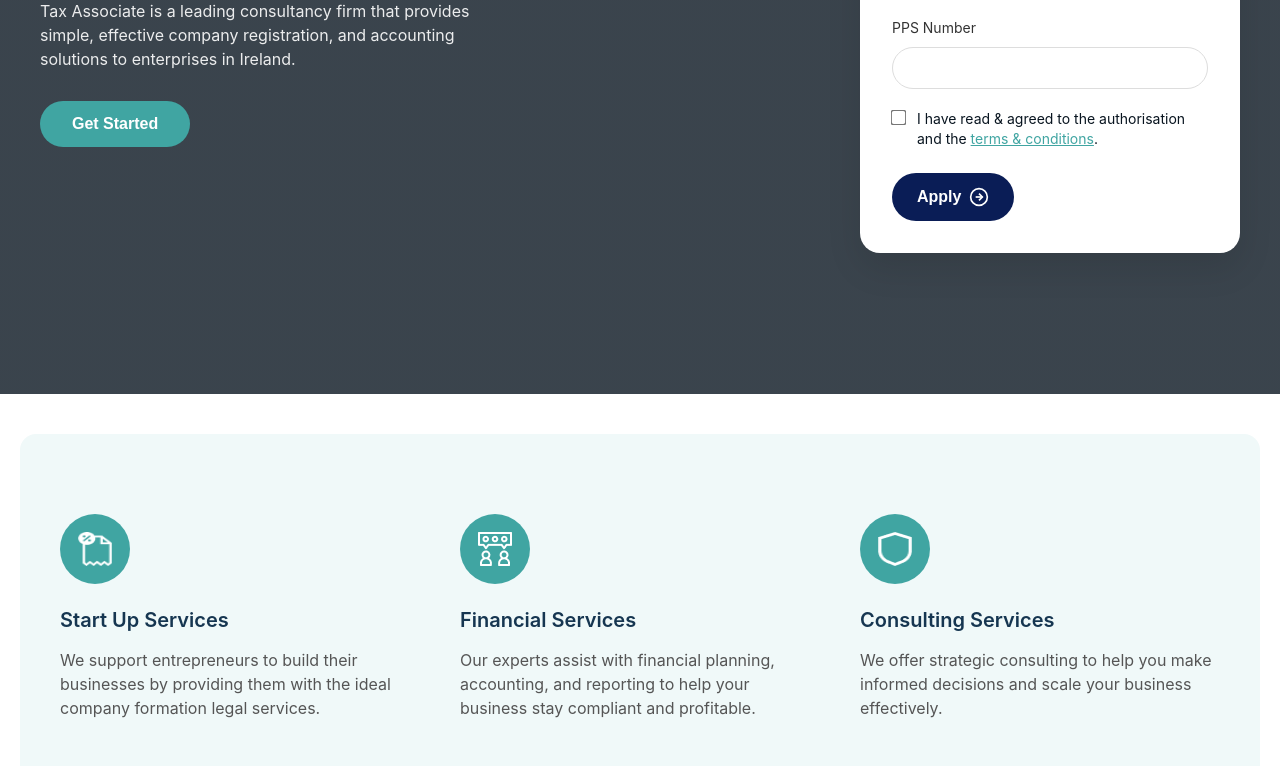
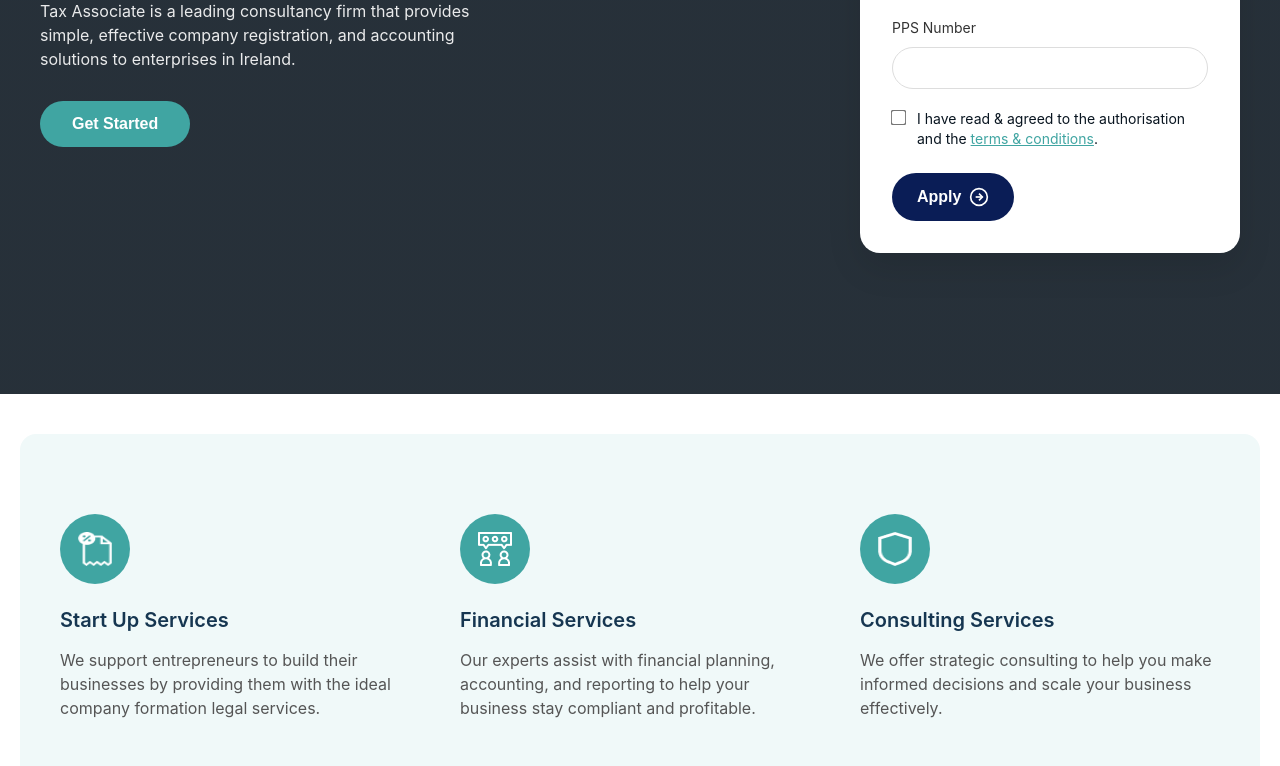
Before and after one commit to manoj169m/Matsio-Task, a plain HTML site: page index.html in a window 1280 px wide. Shown: the part 534-1300 px from the top of the page. Drawn offline with Linux system fonts and the light colour scheme; the site is published under a folder, as on GitHub Pages, so addresses that start at the root find nothing.

Commit message:
image path changed

```diff
--- a/css/style.css
+++ b/css/style.css
@@ -160,7 +160,7 @@ body {
     top: 0; left: 0;
     width: 100%;
     height: 100%;
-    background: linear-gradient(rgba(9, 21, 32, 0.8), rgba(9, 21, 32, 0.8)), url('/images/bg.jpg');
+    background: linear-gradient(rgba(9, 21, 32, 0.8), rgba(9, 21, 32, 0.8)), url('../images/bg.jpg');
     background-size: cover;
     background-position: center 30% ;
     transform: scaleX(-1); /* Flips background */
```
